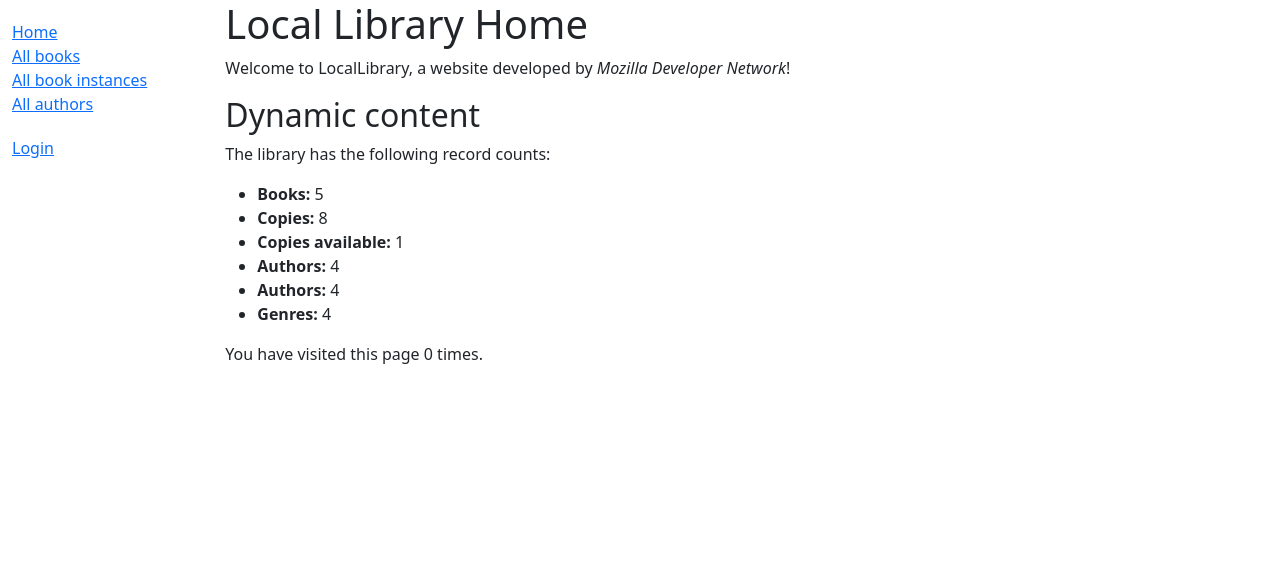
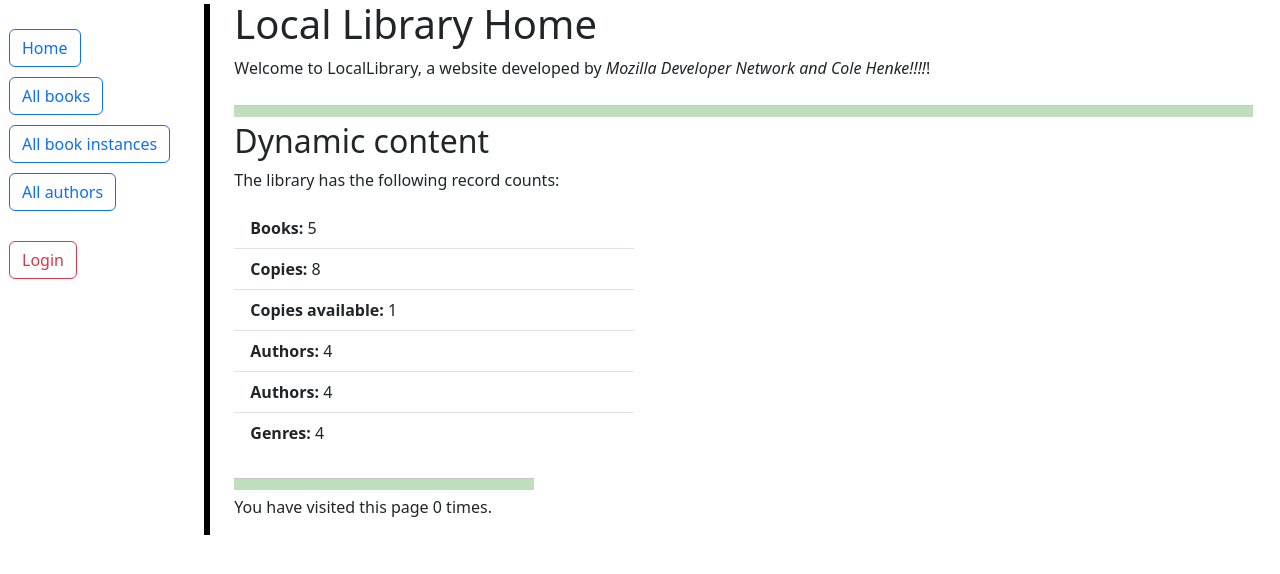
Before and after one commit to ColeHenke/csci313-assignment-3-cole-henke, a Django app: page /catalog/ in a window 1280 px wide. Shown: the top 574 px of the page. Run offline with Django 5.2, Linux system fonts and the light colour scheme; data comes from the database, SQL or seed files in the repository; both versions use the stored data as it was after the commit.

Commit message:
styling changes

```diff
--- /dev/null
+++ b/locallibrary/catalog/static/css/index_styles.css
@@ -0,0 +1,46 @@
+hr {
+    top: 20px;
+    height: 12px;
+    background: green;
+    margin-top: 25px;
+    margin-bottom: 5px;
+}
+
+#bottom-hr {
+    width: 300px;
+}
+
+#list-div {
+    width: 400px;
+}
+
+.sidebar-nav {
+    margin-top: 20px;
+    padding: 0;
+    list-style: none;
+  }
+
+  #logout-form {
+    display: inline;
+  }
+  #logout-form button {
+    padding: 0;
+    margin: 0;
+  }
+
+.btn{
+    margin-top: 5px;
+    margin-bottom: 5px;
+}
+
+.green-text {
+    color: green;
+}
+
+.vertical-border {
+    border-right: 6px solid black;
+    left: 50%;
+    margin-top: 4px;
+    margin-left: -3px;
+    top: 0;
+  }
--- a/locallibrary/catalog/static/css/styles.css
+++ /dev/null
@@ -1,13 +0,0 @@
-.sidebar-nav {
-    margin-top: 20px;
-    padding: 0;
-    list-style: none;
-  }
-
-  #logout-form {
-    display: inline;
-  }
-  #logout-form button {
-    padding: 0;
-    margin: 0;
-  }
--- a/locallibrary/catalog/templates/base_generic.html
+++ b/locallibrary/catalog/templates/base_generic.html
@@ -14,71 +14,80 @@
       crossorigin="anonymous">
 
     {% load static %}
-    <link rel="stylesheet" href="{% static 'css/styles.css' %}" />
+    <link rel="stylesheet" href="{% static 'css/index_styles.css' %}" />
+
 
   </head>
   <body>
+    <script
+      src="https://cdn.jsdelivr.net/npm/bootstrap@5.3.3/dist/js/bootstrap.bundle.min.js"
+      integrity="sha384-YvpcrYf0tY3lHB60NNkmXc5s9fDVZLESaAA55NDzOxhy9GkcIdslK1eN7N6jIeHz"
+      crossorigin="anonymous">
+    </script>
     <div class="container-fluid">
       <div class="row">
-        <div class="col-sm-2">
+        <div class="col-sm-2 vertical-border">
 
           {% block sidebar %}
+          <div id="testdiv" class="sidebar">
             <ul class="sidebar-nav">
-              <li><a href="{% url 'index' %}">Home</a></li>
-              <li><a href="{% url 'books' %}">All books</a></li>
-              <li><a href="{% url 'bookinstances' %}">All book instances</a></li>
-              <li><a href="{% url "authors" %}">All authors</a></li>
+              <li><a class="btn btn-outline-primary" href="{% url 'index' %}">Home</a></li>
+              <li><a class="btn btn-outline-primary" href="{% url 'books' %}">All books</a></li>
+              <li><a class="btn btn-outline-primary" href="{% url 'bookinstances' %}">All book instances</a></li>
+              <li><a class="btn btn-outline-primary" href="{% url "authors" %}">All authors</a></li>
             </ul>
 
             <ul class="sidebar-nav">
              {% if user.is_authenticated %}
                <li>User: {{ user.get_username }}</li>
-               <li><a href="{% url 'my-borrowed' %}">My Borrowed</a></li>
+               <li><a class="btn btn-outline-dark" href="{% url 'my-borrowed' %}">My Borrowed</a></li>
                <li>
                  <form id="logout-form" method="post" action="{% url 'admin:logout' %}">
                    {% csrf_token %}
-                   <button type="submit" class="btn btn-link">Logout</button>
+                   <button type="submit" class="btn btn-outline-danger">Logout</button>
                  </form>
                </li>
              {% else %}
-               <li><a href="{% url 'login' %}?next={{ request.path }}">Login</a></li>
+               <li><a class="btn btn-outline-danger" href="{% url 'login' %}?next={{ request.path }}">Login</a></li>
              {% endif %}
             </ul>
 
             {% if user.is_staff %}
               <ul class="sidebar-nav">
               <li>Staff</li>
-              <li><a href="{% url 'all-borrowed' %}">All borrowed</a></li>
+              <li><a class="btn btn-outline-success" href="{% url 'all-borrowed' %}">All borrowed</a></li>
               {% if perms.catalog.add_author %}
-                <li><a href="{% url 'author-create' %}">Create author</a></li>
+                <li><a class="btn btn-outline-success" href="{% url 'author-create' %}">Create author</a></li>
               {% endif %}
               {% if perms.catalog.add_bookinstance %}
-                <li><a href="{% url 'bookinstance-create' %}">Create Book Instance</a></li>
+                <li><a class="btn btn-outline-success" href="{% url 'bookinstance-create' %}">Create Book Instance</a></li>
               {% endif %}
               {% if perms.catalog.add_book %}
-                <li><a href="{% url 'book-create' %}">Create book</a></li>
+                <li><a class="btn btn-outline-success" href="{% url 'book-create' %}">Create book</a></li>
               {% endif %}
             </ul>
             {% endif %}
+          </div>
           {% endblock %}
+            </div>
+          <div class="col-sm-10 ">
 
-        </div>
-        <div class="col-sm-10 ">
-      {% block content %}
-    {% endblock %}
+      {% block content %}{% endblock %}
 
   {% block pagination %}
     {% if is_paginated %}
         <div class="pagination">
             <span class="page-links">
                 {% if page_obj.has_previous %}
-                    <a href="{{ request.path }}?page={{ page_obj.previous_page_number }}">previous</a>
+                    <a class="link-success link-offset-2 link-underline-opacity-25 link-underline-opacity-100-hover"
+                    href="{{ request.path }}?page={{ page_obj.previous_page_number }}">previous</a>
                 {% endif %}
                 <span class="page-current">
                     Page {{ page_obj.number }} of {{ page_obj.paginator.num_pages }}.
                 </span>
                 {% if page_obj.has_next %}
-                    <a href="{{ request.path }}?page={{ page_obj.next_page_number }}">next</a>
+                    <a class="link-success link-offset-2 link-underline-opacity-25 link-underline-opacity-100-hover"
+                    href="{{ request.path }}?page={{ page_obj.next_page_number }}">next</a>
                 {% endif %}
             </span>
         </div>
--- a/locallibrary/catalog/templates/catalog/author_list.html
+++ b/locallibrary/catalog/templates/catalog/author_list.html
@@ -6,7 +6,8 @@
     <ul>
       {% for author in author_list %}
       <li>
-        <a href="{{ author.get_absolute_url }}">{{ author.first_name }}, {{ author.last_name }}</a>
+        <a class="link-warning link-offset-2 link-underline-opacity-25 link-underline-opacity-100-hover"
+           href="{{ author.get_absolute_url }}">{{ author.first_name }}, {{ author.last_name }}</a>
       </li>
       {% endfor %}
     </ul>
--- a/locallibrary/catalog/templates/catalog/book_list.html
+++ b/locallibrary/catalog/templates/catalog/book_list.html
@@ -6,7 +6,8 @@
     <ul>
       {% for book in book_list %}
       <li>
-        <a href="{{ book.get_absolute_url }}">{{ book.title }}</a>
+        <a class="link-warning link-offset-2 link-underline-opacity-25 link-underline-opacity-100-hover"
+           href="{{ book.get_absolute_url }}">{{ book.title }}</a>
         ({{book.author}})
       </li>
       {% endfor %}
--- a/locallibrary/catalog/templates/catalog/bookinstance_list.html
+++ b/locallibrary/catalog/templates/catalog/bookinstance_list.html
@@ -6,7 +6,10 @@
     <ul>
       {% for bookinst in bookinstance_list %}
       <li class="{% if bookinst.is_overdue %}text-danger{% endif %}">
-        <a href="{% url 'bookinstance-detail' bookinst.pk %}">{{bookinst.book.title}}</a> ({{ bookinst.due_back }}) {% if user.is_staff %}- {{ bookinst.borrower }}{% endif %} {% if perms.catalog.can_mark_returned %}- <a href="{% url 'renew-book-librarian' bookinst.id %}">Renew</a>  {% endif %}
+        <a class="link-warning link-offset-2 link-underline-opacity-25 link-underline-opacity-100-hover"
+         href="{% url 'bookinstance-detail' bookinst.pk %}">{{bookinst.book.title}}</a> ({{ bookinst.due_back }}) {% if user.is_staff %}- {{ bookinst.borrower }}{% endif %} {% if perms.catalog.can_mark_returned %}-
+         <a class="link-warning link-offset-2 link-underline-opacity-25 link-underline-opacity-100-hover"
+         href="{% url 'renew-book-librarian' bookinst.id %}">Renew</a>  {% endif %}
       </li>
       {% empty %}
       <li>There are no book copies available.</li>
--- a/locallibrary/catalog/templates/index.html
+++ b/locallibrary/catalog/templates/index.html
@@ -5,23 +5,29 @@
 {% endblock %}
 
 {% block content %}
+<div class="container">
   <h1>Local Library Home</h1>
   <p>
     Welcome to LocalLibrary, a website developed by
-    <em>Mozilla Developer Network</em>!
+    <em>Mozilla Developer Network and Cole Henke!!!!</em>!
   </p>
+  <hr />
   <h2>Dynamic content</h2>
+  <div id="list-div">
   <p>The library has the following record counts:</p>
-  <ul>
-    <li><strong>Books:</strong> {{ num_books }}</li>
-    <li><strong>Copies:</strong> {{ num_instances }}</li>
-    <li><strong>Copies available:</strong> {{ num_instances_available }}</li>
-    <li><strong>Authors:</strong> {{ num_authors }}</li>
-    <li><strong>Authors:</strong> {{ num_authors }}</li>
-    <li><strong>Genres:</strong> {{ num_genres }}</li>
+  <ul class="list-group list-group-flush">
+    <li class="list-group-item"><strong>Books:</strong> {{ num_books }}</li>
+    <li class="list-group-item"><strong>Copies:</strong> {{ num_instances }}</li>
+    <li class="list-group-item"><strong>Copies available:</strong> {{ num_instances_available }}</li>
+    <li class="list-group-item"><strong>Authors:</strong> {{ num_authors }}</li>
+    <li class="list-group-item"><strong>Authors:</strong> {{ num_authors }}</li>
+    <li class="list-group-item"><strong>Genres:</strong> {{ num_genres }}</li>
   </ul>
+</div>
 
+  <hr id="bottom-hr"/>
   <p>
     You have visited this page {{ num_visits }} time{{ num_visits|pluralize }}.
   </p>
+</div>
 {% endblock %}
--- a/locallibrary/templates/registration/login.html
+++ b/locallibrary/templates/registration/login.html
@@ -20,7 +20,7 @@
     <table>
       <tr>
         <td>{{ form.username.label_tag }}</td>
-        <td>{{ form.username }}</td>
+        <td >{{ form.username }}</td>
       </tr>
       <tr>
         <td>{{ form.password.label_tag }}</td>
```
Also changed, not shown: locallibrary/db.sqlite3.
